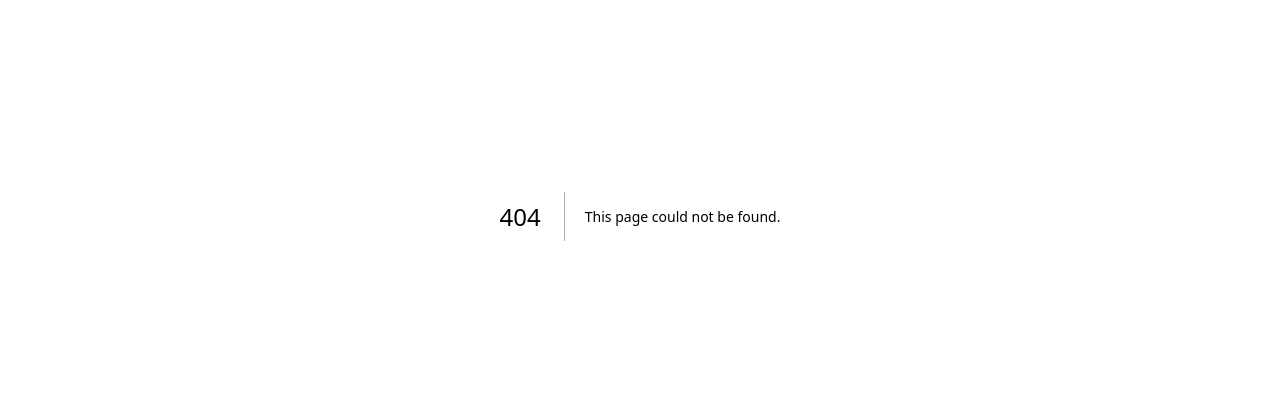
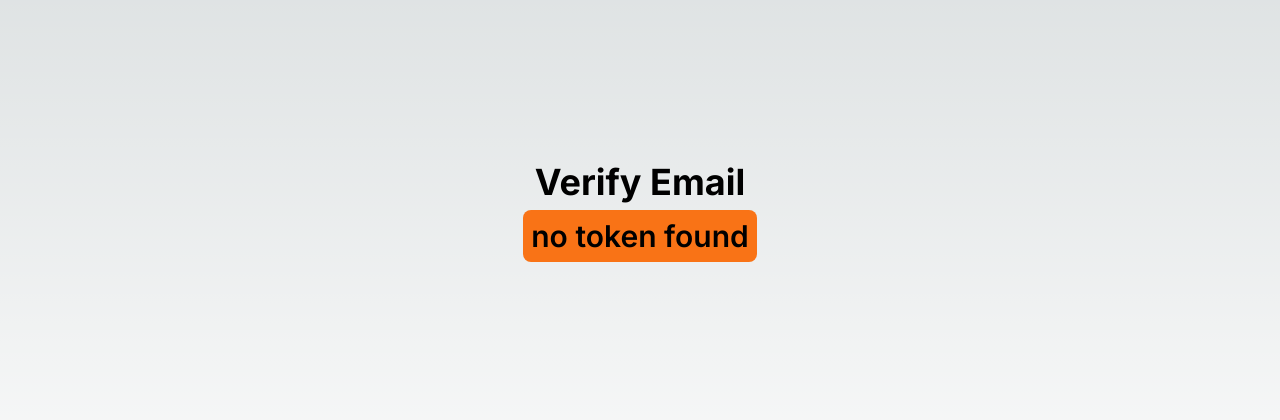
Before and after one commit to THEFZNKHAN/auth-nextjs, a Next.js app: page /verifyemail in a window 1280 px wide. Before the commit this address had no page. Shown: the part 184-604 px from the top of the page. Built offline with nearby package versions, Linux system fonts and the light colour scheme.

Commit message:
Update user verification logic and add verifyemail path to public routes

```diff
--- a/src/app/api/users/verifyemail/route.ts
+++ b/src/app/api/users/verifyemail/route.ts
@@ -21,7 +21,7 @@ export const POST = async (request: NextRequest) => {
             );
         }
         console.log(user);
-        user.verified = true;
+        user.isVerified = true;
         user.verifyToken = undefined;
         user.verifyTokenExpiry = undefined;
         await user.save();
--- /dev/null
+++ b/src/app/verifyemail/page.tsx
@@ -0,0 +1,58 @@
+"use client";
+
+import axios from "axios";
+import Link from "next/link";
+import React, { useState, useEffect } from "react";
+
+const VerifyEmailPage = () => {
+    const [token, setToken] = useState("");
+    const [verified, setVerified] = useState(false);
+    const [error, setError] = useState(false);
+
+    const verifyUserEmail = async () => {
+        try {
+            await axios.post("api/users/verifyemail", { token });
+            setVerified(true);
+        } catch (error: any) {
+            setError(true);
+            console.log(error.response.data);
+        }
+    };
+
+    useEffect(() => {
+        const urlToken = window.location.search.split("=")[1];
+        setToken(urlToken || "");
+    }, []);
+
+    useEffect(() => {
+        if (token.length > 0) {
+            verifyUserEmail();
+        }
+    }, [token]);
+
+    return (
+        <div className="flex flex-col items-center justify-center min-h-screen py-2">
+            <h1 className="text-4xl font-bold">Verify Email</h1>
+            <h2 className="text-3xl rounded-lg font-semibold my-2 p-2 bg-orange-500 text-black">
+                {token ? `${token}` : "no token found"}
+            </h2>
+
+            {verified && (
+                <>
+                    <h2 className="text-2xl font-semibold p-2 bg-green-500 text-black">
+                        Email verified
+                    </h2>
+                    <Link href="/login">Go to login page</Link>
+                </>
+            )}
+
+            {error && (
+                <h2 className="text-2xl font-semibold p-2 bg-red-500 text-black">
+                    Error verifying email
+                </h2>
+            )}
+        </div>
+    );
+};
+
+export default VerifyEmailPage;
```
Also changed, not shown: src/middleware.ts (+10 -2 lines).
